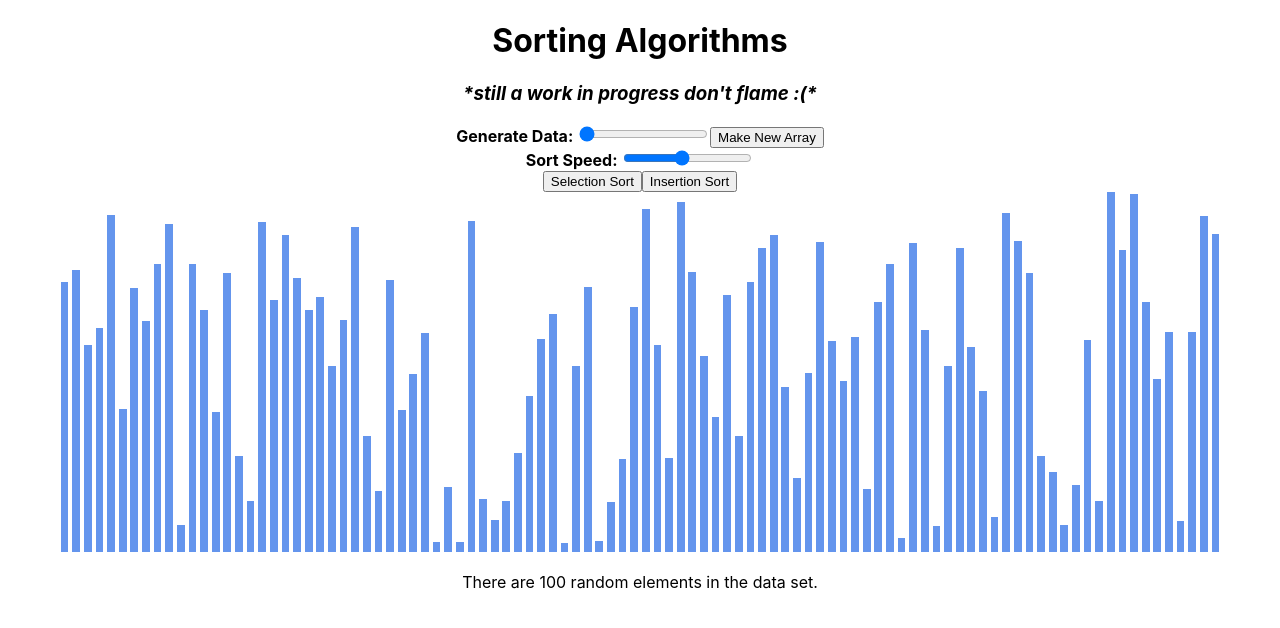
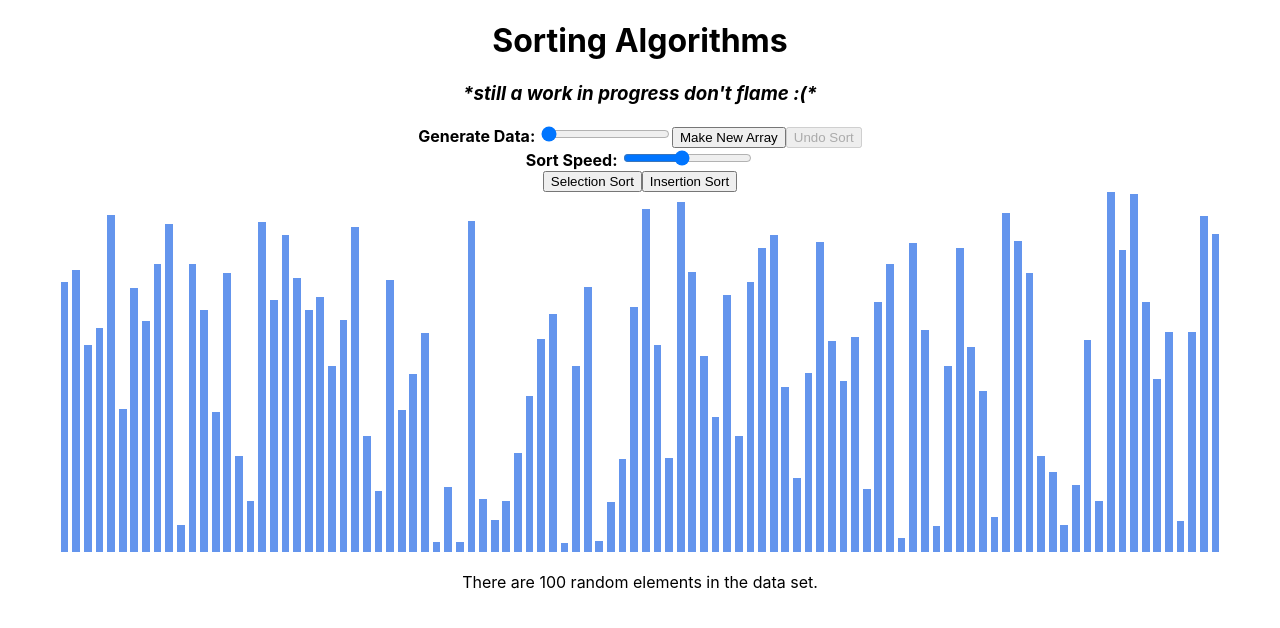
Before and after one commit to jmmabanta/sort-algo, a React (Create React App) app: page / in a window 1280 px wide. Shown: the top 628 px of the page. Built offline with nearby package versions, Linux system fonts and the light colour scheme.

Commit message:
Buttons now disable instead of hiding

```diff
--- a/src/App.tsx
+++ b/src/App.tsx
@@ -1,4 +1,4 @@
-import DataSetSize from './components/data-set/DataSetSize';
+import DataSetSize from './components/data-set/DataSetInputs';
 import { useDataState } from './components/data-set/DataSetState';
 import DataSetDisplay from './components/DataSetDisplay';
 import SortDataButtons from './components/sort/SortDataButtons';
@@ -7,18 +7,27 @@ import SortAnimator from './components/sort/SortAnimator';
 const App = () => {
   // Manages the data set used for sorting
   const dataState = useDataState(100, 45);
+  const animState = SortAnimator(dataState.dataSet);
 
-  const animState = SortAnimator(dataState.dataSet);
+  dataState.setResetSorted(animState.resetSorted);
 
   return (
     <div className="App">
-      <h1>Sorting Algorithms</h1>
-      <h3>
-        <i>*still a work in progress don't flame :(*</i>
-      </h3>
       <div className="inputs">
-        <DataSetSize dataSize={dataState} setSpeed={animState.setBaseSpeed} />
-        <SortDataButtons sortData={animState.sortData} />
+        <h1>Sorting Algorithms</h1>
+        <h3>
+          <i>*still a work in progress don't flame :(*</i>
+        </h3>
+        <DataSetSize
+          dataSize={dataState}
+          setSpeed={animState.setBaseSpeed}
+          isDisabled={animState.animating}
+          isSorted={animState.isSorted}
+        />
+        <SortDataButtons
+          sortData={animState.sortData}
+          isSorted={animState.isSorted}
+        />
       </div>
       <DataSetDisplay dataSet={dataState.dataSet} />
     </div>
--- a/src/components/data-set/DataSetSize.tsx
+++ b/src/components/data-set/DataSetInputs.tsx
@@ -7,6 +7,8 @@ interface DataProps {
     undoSort: () => void;
   };
   setSpeed: (e: React.ChangeEvent<HTMLInputElement>) => void;
+  isDisabled: boolean;
+  isSorted: boolean;
 }
 
 const DataSetSize = (props: DataProps) => {
@@ -23,14 +25,18 @@ const DataSetSize = (props: DataProps) => {
           defaultValue={100}
           onInput={props.dataSize.handleChange}
           onChange={props.dataSize.handleChange}
+          disabled={props.isDisabled}
         />
-        <button onClick={props.dataSize.regenerateNewData}>
+        <button
+          onClick={props.dataSize.regenerateNewData}
+          disabled={props.isDisabled}
+        >
           Make New Array
         </button>
         <button
           id="undo_sort"
-          style={{ display: 'none' }}
           onClick={props.dataSize.undoSort}
+          disabled={!props.isSorted || props.isDisabled}
         >
           Undo Sort
         </button>
@@ -45,6 +51,7 @@ const DataSetSize = (props: DataProps) => {
           defaultValue={0.5}
           onInput={props.setSpeed}
           onChange={props.setSpeed}
+          disabled={props.isDisabled}
         ></input>
       </div>
     </div>
--- a/src/components/data-set/DataSetState.ts
+++ b/src/components/data-set/DataSetState.ts
@@ -11,20 +11,14 @@ const generateData = (size: number, height: number): number[] => {
   return data;
 };
 
-let isSorted = false;
-
-export const setIsSorted = (value: boolean) => {
-  isSorted = value;
-  if (isSorted) {
-    const undoSortButton = document.getElementById('undo_sort') as HTMLElement;
-    undoSortButton.style.display = 'inline';
-  }
-};
-
-export const getIsSorted = () => isSorted;
-
 export const useDataState = (initialValue: number, height: number) => {
   const [dataSet, setDataSet] = useState(generateData(initialValue, height));
+
+  let resetSorted: () => void;
+
+  const setResetSorted = (func: () => void) => {
+    resetSorted = func;
+  };
 
   // Used for direct user input in the field
   const handleChange = (e: React.ChangeEvent<HTMLInputElement>) => {
@@ -49,18 +43,13 @@ export const useDataState = (initialValue: number, height: number) => {
   };
 
   const resetStyling = () => {
-    if (!isSorted) return;
+    resetSorted();
     const dataBars = document.getElementsByClassName(
       'data_bar'
     ) as HTMLCollectionOf<HTMLElement>;
-    const sortButtons = document.getElementById('sort_buttons') as HTMLElement;
-    const undoSortButton = document.getElementById('undo_sort') as HTMLElement;
     for (let i = 0; i < dataBars.length; i++)
       dataBars[i].style.backgroundColor = PRIMARY_COLOR;
-    sortButtons.style.display = 'inline';
-    undoSortButton.style.display = 'none';
-    isSorted = false;
   };
 
-  return { handleChange, regenerateNewData, undoSort, dataSet };
+  return { handleChange, regenerateNewData, undoSort, setResetSorted, dataSet };
 };
--- a/src/components/sort/SortAnimator.ts
+++ b/src/components/sort/SortAnimator.ts
@@ -1,5 +1,4 @@
-import React, { useState, useEffect } from 'react';
-import { setIsSorted } from '../data-set/DataSetState';
+import React, { useState } from 'react';
 
 import SelectionSort from './algorithms/SelectionSort';
 import InsertionSort from './algorithms/InsertionSort';
@@ -22,6 +21,11 @@ const SortAnimator = (dataSet: number[]) => {
   While its being sorted
   */
   const [animating, setAnimating] = useState(false);
+  const [isSorted, setIsSorted] = useState(false);
+
+  const resetSorted = () => {
+    setIsSorted(false);
+  };
 
   /*
   Hides all forms of user interaction with the data set during animation:
@@ -29,18 +33,7 @@ const SortAnimator = (dataSet: number[]) => {
     - Buttons that sort the set
   Currently unused, implement later when selection sort animation works.
   */
-  useEffect(() => {
-    const userInputs = document.getElementById('data_form') as HTMLElement;
-    if (animating) {
-      userInputs.style.display = 'none';
-    } else {
-      userInputs.style.display = 'inline';
-    }
-  }, [animating]);
-
   const sortData = (algorithm?: AlgorithmType) => {
-    const sortButtons = document.getElementById('sort_buttons') as HTMLElement;
-    sortButtons.style.display = 'none';
     switch (algorithm) {
       case 'selection':
         animateSelectionSort();
@@ -104,6 +97,7 @@ const SortAnimator = (dataSet: number[]) => {
 
   const animateSelectionSort = () => {
     setAnimating(true);
+    setIsSorted(true);
     const speed = ANIMATION_SPEED();
     const animations = SelectionSort(dataSet);
     const dataBars = document.getElementsByClassName(
@@ -168,6 +162,7 @@ const SortAnimator = (dataSet: number[]) => {
 
   const animateInsertionSort = () => {
     setAnimating(true);
+    setIsSorted(true);
     const speed = ANIMATION_SPEED();
     const animations = InsertionSort(dataSet);
     const dataBars = document.getElementsByClassName(
@@ -217,7 +212,7 @@ const SortAnimator = (dataSet: number[]) => {
     }
   };
 
-  return { sortData, setBaseSpeed };
+  return { sortData, setBaseSpeed, animating, isSorted, resetSorted };
 };
 
 export default SortAnimator;
--- a/src/components/sort/SortDataButtons.tsx
+++ b/src/components/sort/SortDataButtons.tsx
@@ -2,6 +2,7 @@ import { AlgorithmType } from './SortAnimator';
 
 interface ButtonProps {
   sortData: (algorithm?: AlgorithmType) => void;
+  isSorted: boolean;
 }
 
 const SortDataButtons = (props: ButtonProps) => {
@@ -11,6 +12,7 @@ const SortDataButtons = (props: ButtonProps) => {
         onClick={() => {
           props.sortData('selection');
         }}
+        disabled={props.isSorted}
       >
         Selection Sort
       </button>
@@ -18,6 +20,7 @@ const SortDataButtons = (props: ButtonProps) => {
         onClick={() => {
           props.sortData('insertion');
         }}
+        disabled={props.isSorted}
       >
         Insertion Sort
       </button>
--- a/src/index.css
+++ b/src/index.css
@@ -22,3 +22,10 @@ code {
   background-color: cornflowerblue;
   height: 45vh;
 }
+
+.inputs {
+}
+
+.hide {
+  display: none;
+}
```
